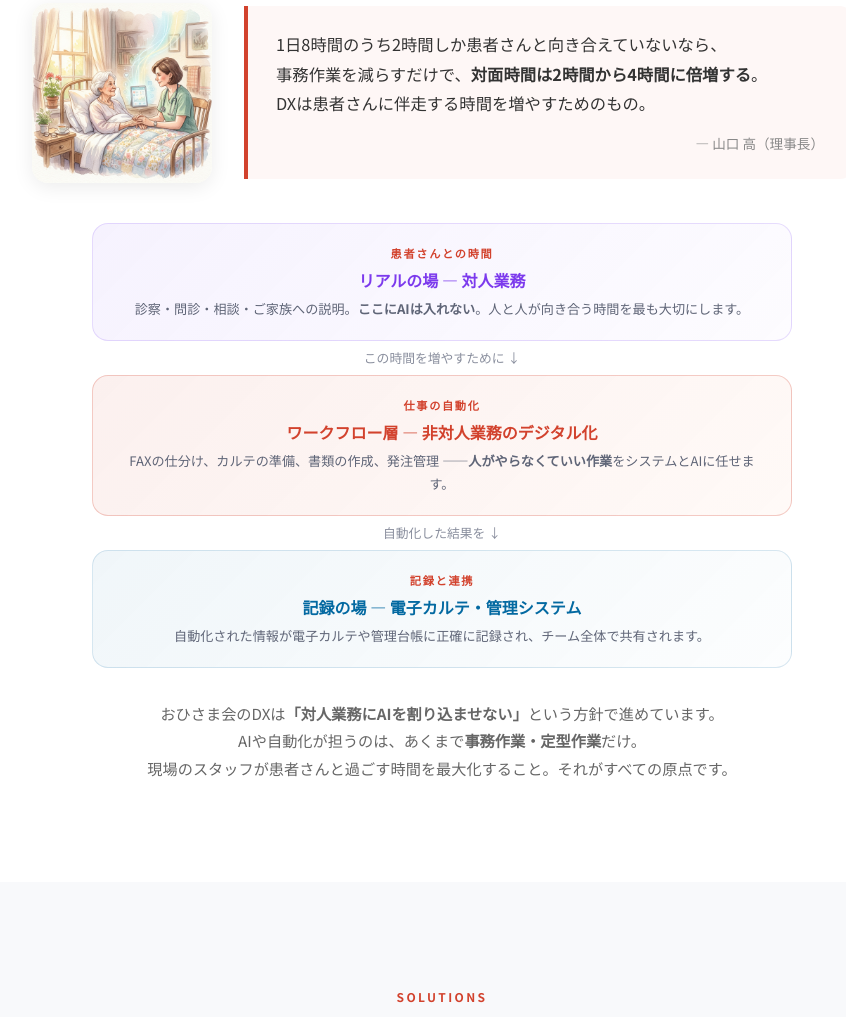
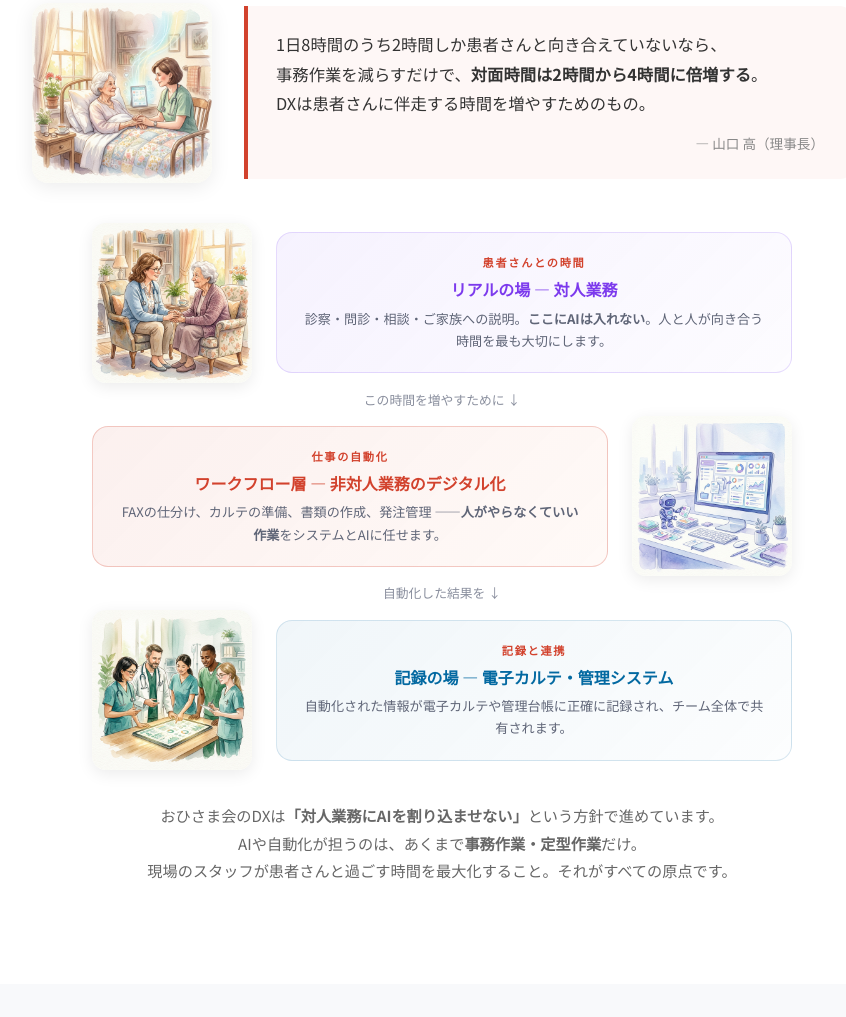
Before and after one commit to hiroshiiwaki-netizen/ohisama-dx-showcase, a plain HTML site: page index.html in a window 1280 px wide. Shown: the part 1207-2224 px from the top of the page, without its empty margins (198-1044 px from the left). Drawn offline with Linux system fonts and the light colour scheme.

Commit message:
3層モデルに画像追加（互い違いレイアウト）

```diff
--- a/index.html
+++ b/index.html
@@ -72,22 +72,31 @@
       </div>
 
       <div class="layers reveal">
-        <div class="layer l1">
+        <div style="display:flex;align-items:center;gap:24px;flex-wrap:wrap;justify-content:center">
+          <img src="img/layer_human.png" alt="対人業務" style="width:160px;height:160px;object-fit:cover;border-radius:14px;box-shadow:0 4px 16px rgba(0,0,0,.08);flex-shrink:0">
+          <div class="layer l1" style="flex:1;min-width:260px">
             <div class="num">患者さんとの時間</div>
             <div class="tt">リアルの場 — 対人業務</div>
             <div class="ds">診察・問診・相談・ご家族への説明。<strong>ここにAIは入れない</strong>。人と人が向き合う時間を最も大切にします。</div>
           </div>
+        </div>
         <div class="arrow-d">この時間を増やすために ↓</div>
-        <div class="layer l2">
+        <div style="display:flex;align-items:center;gap:24px;flex-wrap:wrap;justify-content:center;flex-direction:row-reverse">
+          <img src="img/layer_workflow.png" alt="業務自動化" style="width:160px;height:160px;object-fit:cover;border-radius:14px;box-shadow:0 4px 16px rgba(0,0,0,.08);flex-shrink:0">
+          <div class="layer l2" style="flex:1;min-width:260px">
             <div class="num">仕事の自動化</div>
             <div class="tt">ワークフロー層 — 非対人業務のデジタル化</div>
             <div class="ds">FAXの仕分け、カルテの準備、書類の作成、発注管理 ——<strong>人がやらなくていい作業</strong>をシステムとAIに任せます。</div>
           </div>
+        </div>
         <div class="arrow-d">自動化した結果を ↓</div>
-        <div class="layer l3">
+        <div style="display:flex;align-items:center;gap:24px;flex-wrap:wrap;justify-content:center">
+          <img src="img/layer_record.png" alt="記録と連携" style="width:160px;height:160px;object-fit:cover;border-radius:14px;box-shadow:0 4px 16px rgba(0,0,0,.08);flex-shrink:0">
+          <div class="layer l3" style="flex:1;min-width:260px">
             <div class="num">記録と連携</div>
             <div class="tt">記録の場 — 電子カルテ・管理システム</div>
             <div class="ds">自動化された情報が電子カルテや管理台帳に正確に記録され、チーム全体で共有されます。</div>
+          </div>
         </div>
       </div>
 
```
Also changed, not shown: img/layer_human.png (added), img/layer_record.png (added), img/layer_workflow.png (added). Lines whose indentation alone changed are shown as unchanged.
